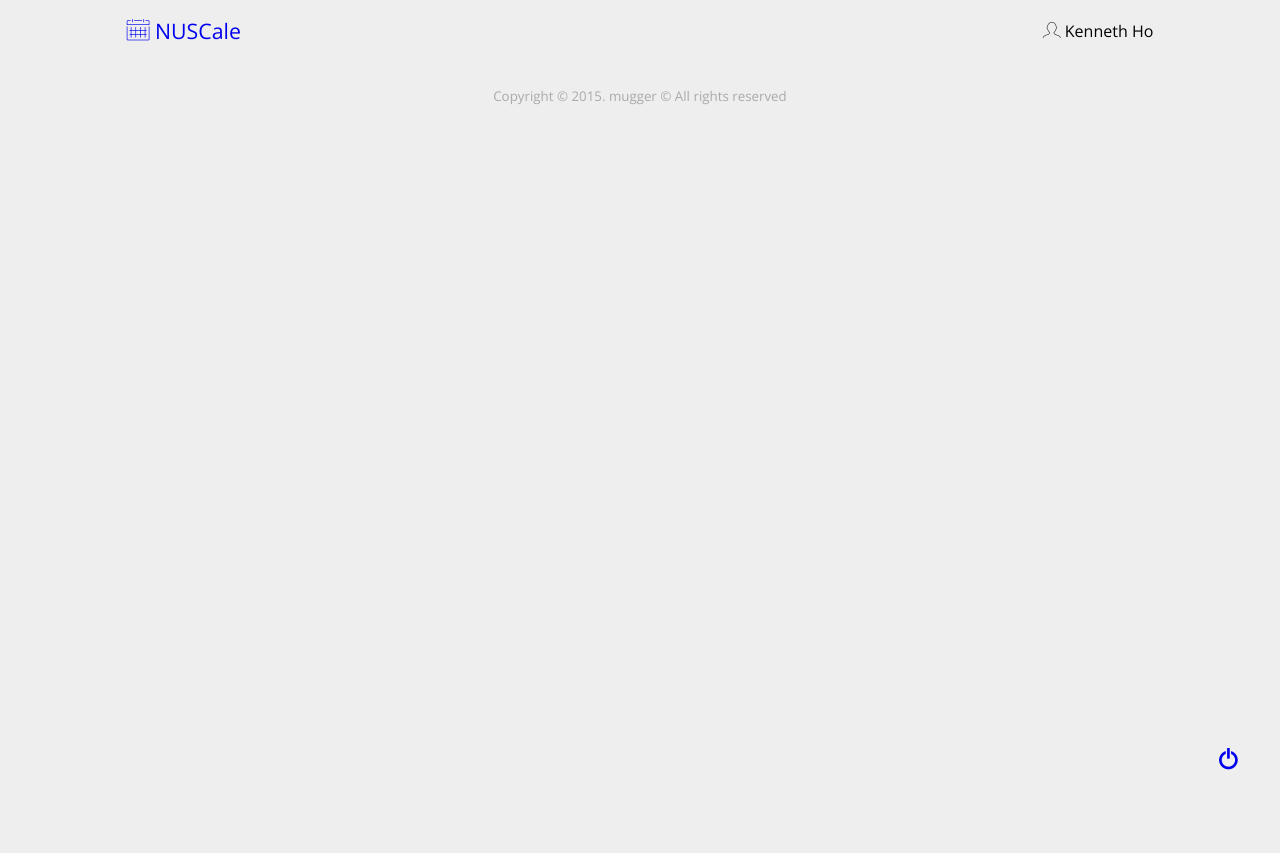
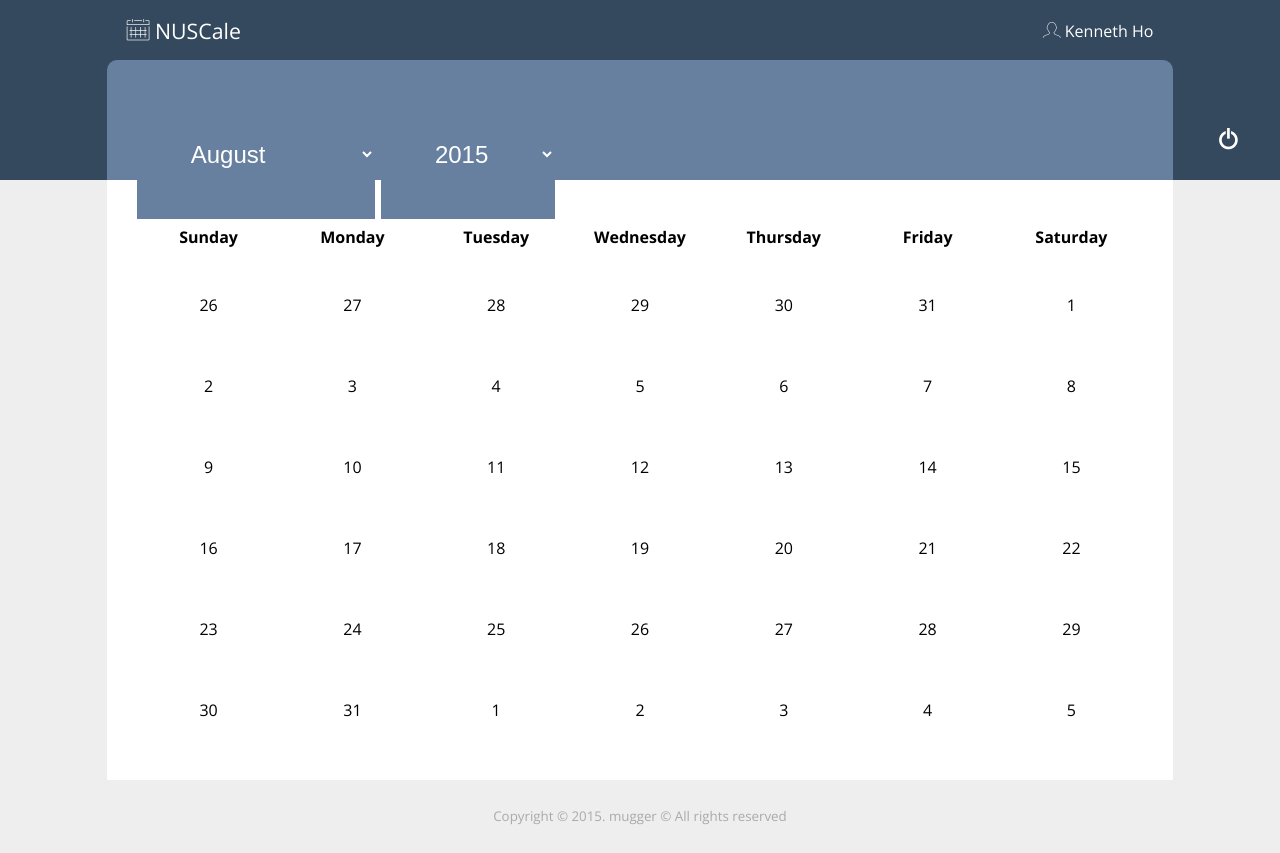
Before and after one commit to kennho/NUSCale, a plain HTML site: page pages/index.html in a window 1280 px wide. Before the commit the page ends 800 px from the top, so only its background shows below. Drawn offline with nearby package versions, Linux system fonts and the light colour scheme; files whose address does not match are found by name.

Commit message:
Orbital Milestone 3
Milestone 3

```diff
--- a/javascripts/default.js
+++ b/javascripts/default.js
@@ -32,7 +32,127 @@ function loginHandler() {
 *	Initialise elements in the index page.
 */
 function initPage() {
+	drawCalendar();
+}
 
+function drawCalendar() {
+	populateDropdown();
+
+	var selectedMonthFirstDate = new Date($("#dropdown-year").val(), $("#dropdown-month").val() - 1, 1);
+	var selectedMonthNumberOfDays = new Date($("#dropdown-year").val(), $("#dropdown-month").val(), 0).getDate();
+	var previousMonthNumberOfDays = new Date($("#dropdown-year").val(), $("#dropdown-month").val() - 1, 0).getDate();
+	var nextMonthNumberOfDays = new Date($("#dropdown-year").val(), $("#dropdown-month").val() + 1, 0).getDate();
+	var days = ["Sunday", "Monday", "Tuesday", "Wednesday", "Thursday", "Friday", "Saturday"];
+
+	var todaysDate = new Date().getDate();
+	var todaysMonth = new Date().getMonth() + 1;
+	var todaysYear = new Date().getFullYear();
+	var selectedMonth = parseInt($("#dropdown-month").val());
+	var selectedYear = parseInt($("#dropdown-year").val());
+
+	var selectedMonthDayCounter = 1;
+	var previousMonthDayCounter = (selectedMonthFirstDate.getDay() == 0)
+									? previousMonthNumberOfDays - 6
+									: previousMonthNumberOfDays - selectedMonthFirstDate.getDay() + 1;
+	var nextMonthDayCounter = 1;
+
+	$("#monthly-calendar").empty();
+
+	//create columns id
+	var $colgroup = $("<colgroup />");
+	for(columnCounter = 0; columnCounter < days.length; columnCounter++) {
+		$colgroup.append($("<col />").attr("id", days[columnCounter].toLowerCase()));
+	}
+	$("#monthly-calendar").append($colgroup);
+
+	//populate the calendar with dates based on year and month selected
+	for(rowCounter = 1; rowCounter <= 7; rowCounter++) {
+		var $row = $("<tr />");
+
+		for(columnCounter = 0; columnCounter < days.length; columnCounter++) {
+			var $cell = $("<td />");
+
+			//if it's first row, populate the cells with header text. Otherwise, populate cells with dates.
+			if(rowCounter == 1) {
+				$cell = $("<th />");
+				$cell.html(days[columnCounter]);
+			}
+			else {
+				if(previousMonthDayCounter <= previousMonthNumberOfDays) {
+					$cell.addClass("previousMonth").html(previousMonthDayCounter);
+
+					if(previousMonthDayCounter == todaysDate && selectedMonth - 1 == todaysMonth && selectedYear == todaysYear)
+						$cell.addClass("today");
+
+					previousMonthDayCounter++;
+				}
+				else {
+					if(selectedMonthDayCounter <= selectedMonthNumberOfDays) {
+						$cell.html(selectedMonthDayCounter);
+
+						if(selectedMonthDayCounter == todaysDate && selectedMonth == todaysMonth && selectedYear == todaysYear)
+							$cell.addClass("today");
+
+						selectedMonthDayCounter++;
+					}
+					else {
+						$cell.addClass("nextMonth").html(nextMonthDayCounter);
+
+						if(nextMonthDayCounter == todaysDate && selectedMonth + 1 == todaysMonth && selectedYear == todaysYear)
+							$cell.addClass("today");
+
+						nextMonthDayCounter++;
+					}
+				}
+			}
+
+			$row.append($cell);
+		}
+
+		$("#monthly-calendar").append($row);
+	}
+
+	/*var todaysDate = new Date();
+	var firstDay = new Date(todaysDate.getFullYear(), todaysDate.getMonth(), 1);
+	var lastDay = new Date(todaysDate.getFullYear(), todaysDate.getMonth() + 1, 0);
+	var daysInWeek = 7;
+	var done = false;
+
+	for(i = 0; i < daysInWeek; i++) {
+
+	}*/
+
+	//alert(firstDay.getDay());
+	//alert(lastDay.getDay());
+}
+
+/***
+*	Populate the dropbox for month and year
+*/
+function populateDropdown() {
+	//clear the dropbox content
+	$("#dropdown-month").empty();
+	$("#dropdown-year").empty();
+
+	//initiate values for months and years
+	var months = ["January", "February", "March", "April", "May", "June", "July", "August", "September", "October", "November", "December"];
+	var currentYear = new Date().getFullYear();
+
+	//populate dropdown-month list
+	for(i = 1; i < 13; i++) {
+		$("#dropdown-month").append($("<option />").val(i).html(months[i - 1]));
+	}
+
+	//set default value of dropdown-month to current month
+	$("#dropdown-month").val(new Date().getMonth() + 1);
+
+	//populate dropdown-year list (
+	for(i = currentYear - 1; i <= currentYear + 2; i++) {
+		$("#dropdown-year").append($("<option />").val(i).html(i));
+	}
+
+	//set default value of dropdown-year to current year
+	$("#dropdown-year").val(currentYear);
 }
 
 /***
--- a/pages/index.html
+++ b/pages/index.html
@@ -7,7 +7,6 @@
         <link href="../stylesheets/reset.min.css" rel="stylesheet" type="text/css">
         <link href="../stylesheets/default.css" rel="stylesheet" type="text/css">
         <link href="../stylesheets/font.css" rel="stylesheet" type="text/css">
-        <link href="../stylesheets/bg.css" rel="stylesheet" type="text/css">
 
         <!-- javascripts -->
         <script src="../javascripts/default.js" language="javascript" type="text/javascript"></script>
@@ -20,6 +19,7 @@
     </head>
 
     <body>
+    	<header>
         	<a href="login.html">
                 <div id="logout-label" class="label right">
                     <span class="icon icon-switch"></span>
@@ -40,9 +40,30 @@
                 	<span class="icon icon-profile"></span>
                 	<span class="text">Kenneth Ho</span>
                 </div>
+
+                <div class="calendar-header">
+                	<h1>
+                    	<select id="dropdown-month">
+                        	<option>august</option>
+                        	<option>september</option>
+                        	<option>october</option>
+                        	<option>november</option>
+                        	<option>december</option>
+                        </select>
+                    	<select id="dropdown-year">
+                        </select>
+                    </h1>
+                </div>
             </div>
+        </header>
+
 
         <div class="wrap">
+            <main>
+            	<table id="monthly-calendar">
+                </table>
+            </main>
+
             <footer>
             Copyright &copy; 2015. mugger &copy; All rights reserved
             </footer>
--- a/stylesheets/bg.css
+++ /dev/null
@@ -1,11 +0,0 @@
-/* Background image for main page */
-body,
-html {
-	min-height: 100%;
-}
-
-body {
-	background-image:url(calendar.jpg);
-	background-repeat:no-repeat;
-	background-size:cover;
-}
--- a/stylesheets/default.css
+++ b/stylesheets/default.css
@@ -21,7 +21,10 @@ header a {
 
 main {
 	background-color:#FFFFFF;
+	/*background-image:url(../images/login.png);*/
+	background-size:contain;
 	box-sizing:border-box;
+	height:600px;
 	padding:30px;
 }
 
@@ -86,6 +89,15 @@ h1, h2, h3, h4 {
 	line-height:60px;
 }
 
+.calendar-header select {
+	background-color:#67809F;
+	border:none;
+	color:#FFFFFF;
+	cursor:pointer;
+	font-size:18pt;
+	padding:50px;
+}
+
 .label {
 	display:inline-block;
 	font-size:12pt;
@@ -102,9 +114,6 @@ h1, h2, h3, h4 {
 .textbox {
 	display:inline-block;
 	position:relative;
-}
-
-.textbox input {
 }
 
 .textbox label {
@@ -141,3 +150,21 @@ h1, h2, h3, h4 {
 	position:absolute;
 	right:3.2%;
 }
+
+#monthly-calendar {
+	/*border:red solid 1px;*/
+	height:100%;
+	table-layout:fixed;
+	width:100%;
+}
+
+th {
+	height:10%;
+	vertical-align:middle;
+}
+
+td {
+	/*border:blue solid 1px;*/
+	text-align:center;
+	vertical-align:middle;
+}
```
Also changed, not shown: pages/login.html (+11 -6 lines).
